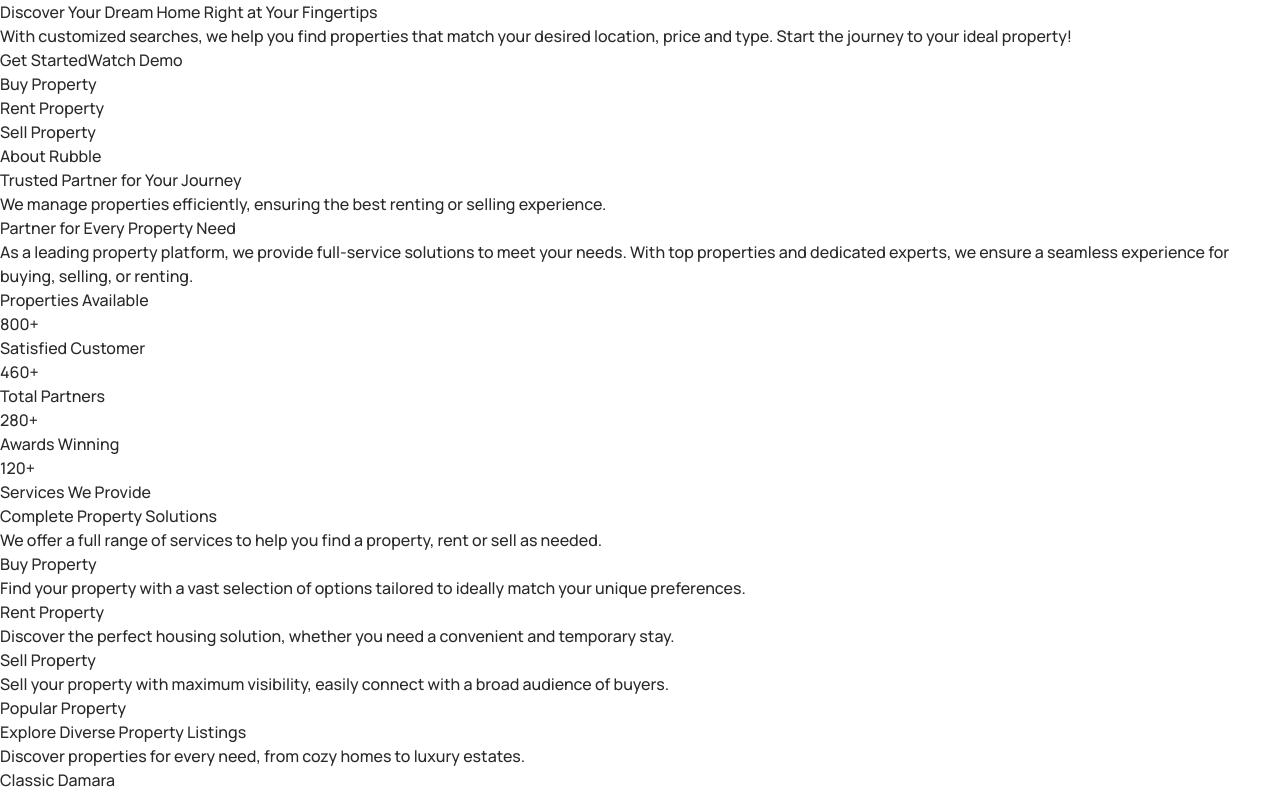
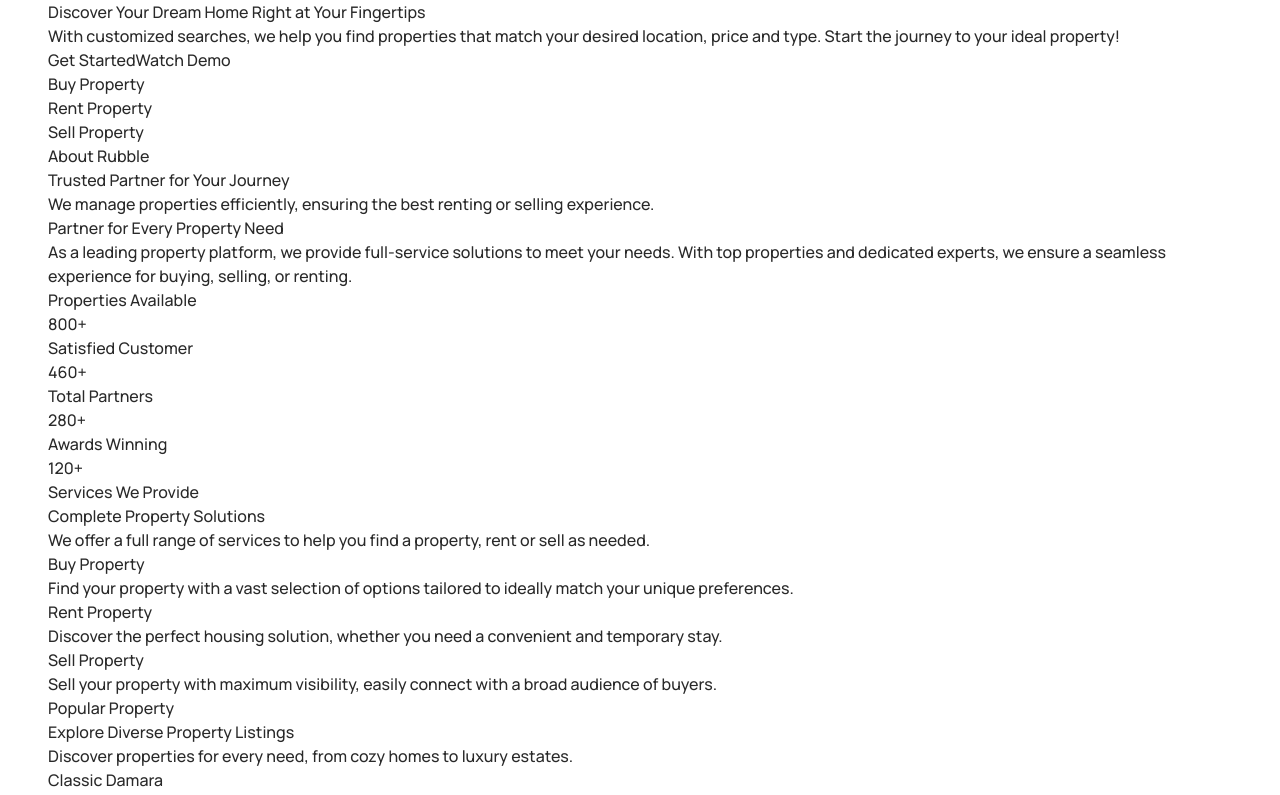
Before and after one commit to hexlabelposition/rubble, a Next.js app: page / in a window 1280 px wide. Shown: the top 795 px of the page. Built offline with nearby package versions, Linux system fonts and the light colour scheme.

Commit message:
feat(app): add main layout

```diff
--- /dev/null
+++ b/src/app/(main)/layout.tsx
@@ -0,0 +1,13 @@
+import type { ReactNode } from "react";
+
+interface MainLayoutProps {
+  children: ReactNode;
+}
+
+export default function MainLayout({ children }: MainLayoutProps) {
+  return (
+    <div className="container flex min-h-svh flex-col">
+      <div className="grow">{children}</div>
+    </div>
+  );
+}
```
